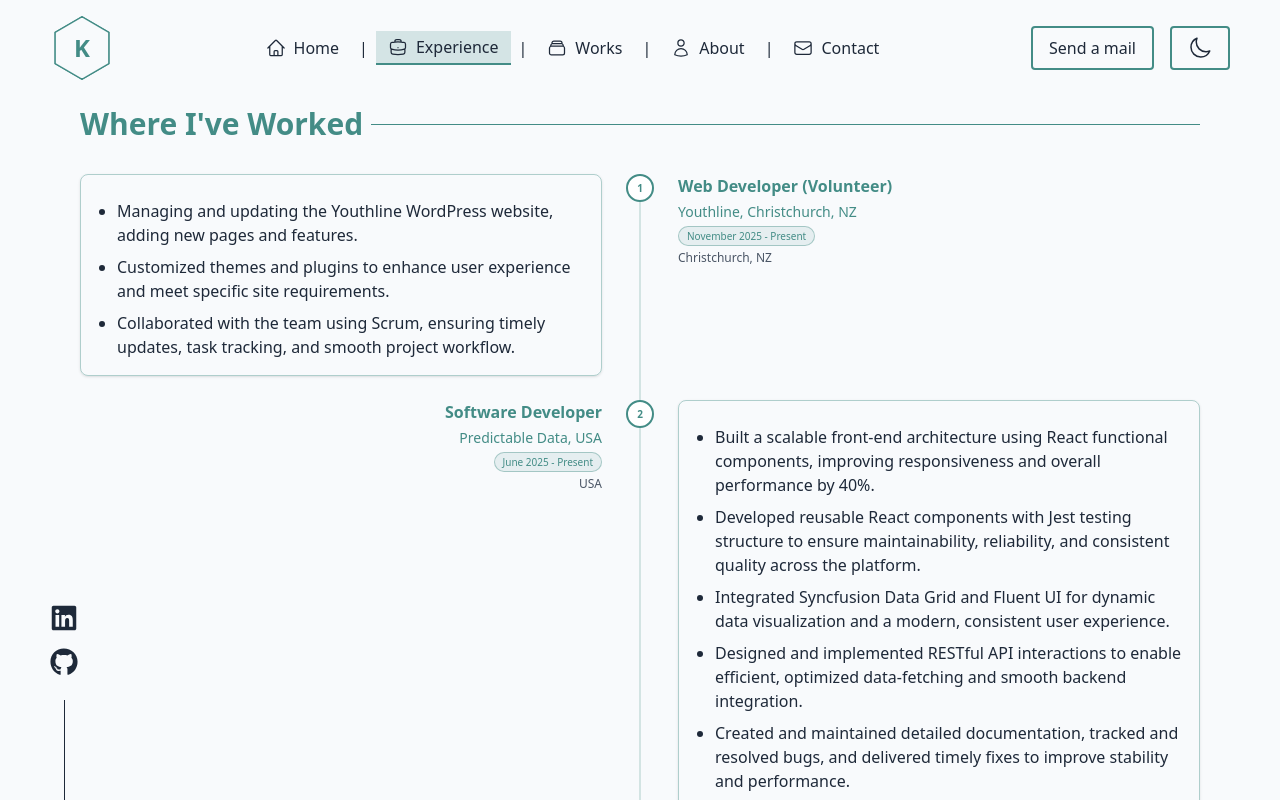
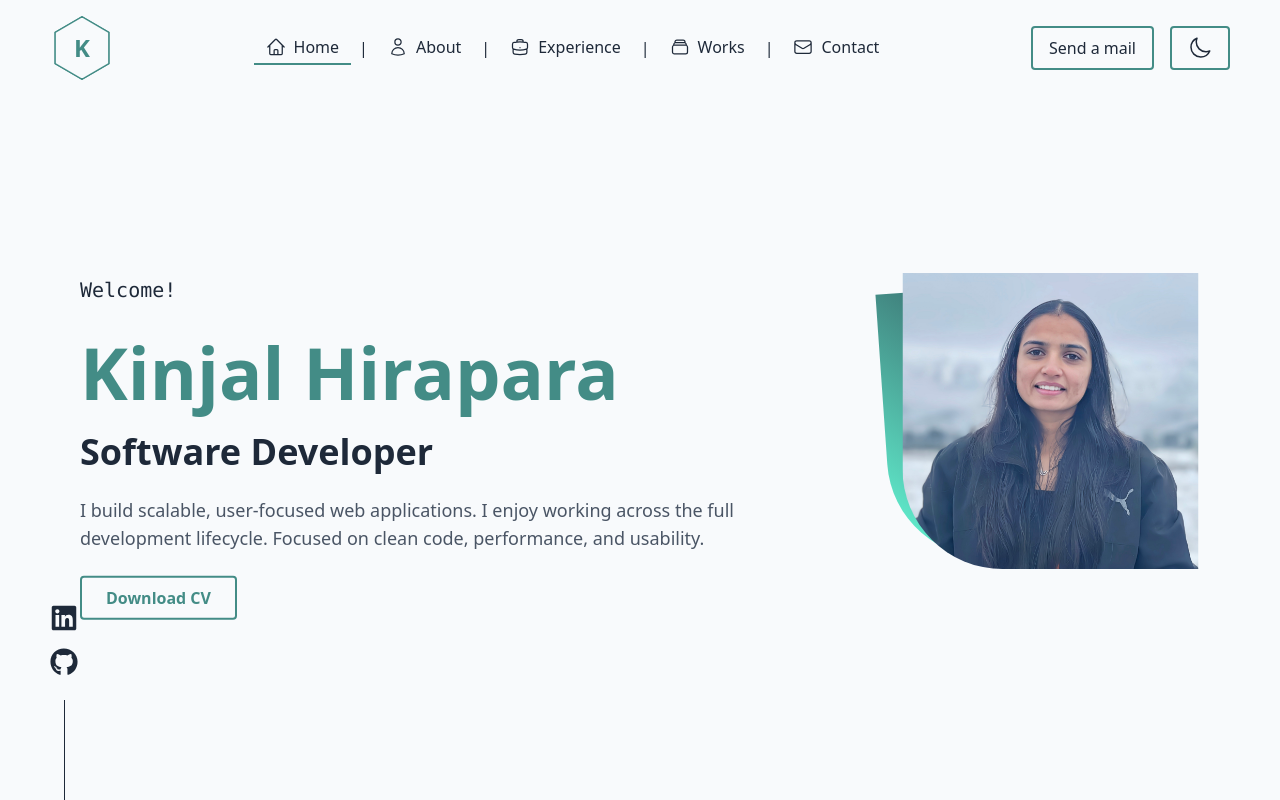
Before and after one commit to KinjalHirapara/portfolio, a React (Vite) app: page /experience in a window 1280 px wide. Built offline with nearby package versions, Linux system fonts and the light colour scheme.

Commit message:
Remove router and add  sections in  one page.

```diff
--- a/src/components/Experience.tsx
+++ b/src/components/Experience.tsx
@@ -16,7 +16,10 @@ const Experience: React.FC = () => {
   };
 
   return (
-    <section className="max-w-6xl mx-auto px-4 py-[50px] lg:pt-[10px] lg:pb-[0px] flex flex-col mobile-landscape-padding">
+    <section
+      id="experience"
+      className="max-w-6xl mx-auto px-4 py-[50px] lg:pt-[10px] lg:pb-[0px] flex flex-col mobile-landscape-padding"
+    >
       <motion.div
         initial={{ opacity: 0, y: -30 }}
         animate={{ opacity: 1, y: 0 }}
--- a/src/components/Home.tsx
+++ b/src/components/Home.tsx
@@ -4,7 +4,10 @@ import profileImg from "../assets/profile.jpg";
 
 const Home: React.FC = () => {
   return (
-    <section className="xl:h-full max-w-6xl mx-auto px-4 py-[50px] lg:py-[50px] flex flex-col justify-center mobile-landscape-padding">
+    <section
+      id="home"
+      className="xl:h-full max-w-6xl mx-auto px-4 py-[50px] lg:py-[50px] flex flex-col justify-center mobile-landscape-padding"
+    >
       <div className="flex flex-col-reverse md:flex-row gap-8 md:gap-2 items-center md:items-start">
         <div className="flex flex-col gap-6 flex-1">
           <motion.div
--- a/src/components/Nav.tsx
+++ b/src/components/Nav.tsx
@@ -2,7 +2,6 @@ import { useTheme } from "../context/ThemeContext";
 import NavLinks from "./NavLinks";
 import ThemeToggle from "./ThemeToggle";
 import { FaLinkedin, FaGithub } from "react-icons/fa";
-import { Link } from "react-router-dom";
 const Nav: React.FC = () => {
   const { theme } = useTheme();
 
@@ -11,7 +10,7 @@ const Nav: React.FC = () => {
       <nav
         className={`px-[5px] md:px-[50px] py-4 flex justify-between items-center w-full`}
       >
-        <Link to="/">
+        <a href="#home">
           <div className="logo relative w-16 h-16 text-primary">
             <div
               className={`hex-container inset-0 z-0 absolute top-0 left-0  flex items-center justify-center text-2xl font-bold cursor-pointer`}
@@ -22,7 +21,7 @@ const Nav: React.FC = () => {
               K
             </div>
           </div>
-        </Link>
+        </a>
         <div className="xl:flex hidden">
           <NavLinks />
         </div>
--- a/src/components/NavLinks.tsx
+++ b/src/components/NavLinks.tsx
@@ -1,32 +1,46 @@
-import { useLocation, useNavigate } from "react-router-dom";
+import { useEffect, useState } from "react";
 import { navLinks } from "../constants";
 
 const NavLinks: React.FC<{ className?: string }> = (props) => {
-  const location = useLocation();
-  const currentPath = location.pathname;
-  const navigate = useNavigate();
+  const [activeId, setActiveId] = useState(navLinks[0]?.id ?? "");
+
+  useEffect(() => {
+    const setFromHash = () => {
+      const hash = window.location.hash.replace("#", "");
+      if (hash) {
+        setActiveId(hash);
+      }
+    };
+
+    setFromHash();
+    window.addEventListener("hashchange", setFromHash);
+
+    return () => window.removeEventListener("hashchange", setFromHash);
+  }, []);
+
   return (
     <div
       className={`flex gap-2 justify-center items-center ${props.className}`}
     >
       {navLinks.map((link, index) => {
-        const path = link.id === "home" ? "/" : `/${link.id}`;
-        const isActive = currentPath === path;
         const Icon = link.icon;
+        const isActive = link.id === activeId;
 
         return (
           <div className="flex gap-2 justify-center items-center" key={index}>
-            <button
-              onClick={() => navigate(path)}
-              className={`cursor-pointer text-textlight flex items-center gap-2 px-3 py-1 capitalize ${
+            <a
+              href={`#${link.id}`}
+              className={`cursor-pointer text-textlight flex items-center gap-2 px-3 py-1 capitalize border-b-2 transition ${
                 isActive
-                  ? "bg-primary/20 border-b-2 border-primary"
-                  : "hover:bg-white/10"
+                  ? "border-primary"
+                  : "border-transparent hover:bg-white/10"
               }`}
+              aria-current={isActive ? "page" : undefined}
+              onClick={() => setActiveId(link.id)}
             >
               <Icon className="w-5 h-5" />
               <span className="hidden md:inline">{link.title}</span>
-            </button>
+            </a>
             {index < navLinks.length - 1 && (
               <div className="text-textlight">|</div>
             )}
--- a/src/components/Works.tsx
+++ b/src/components/Works.tsx
@@ -8,7 +8,7 @@ const Works: React.FC = () => {
   const [selectedProject, setSelectedProject] = useState(0);
   return (
     <section
-      id="projects"
+      id="works"
       className="max-w-6xl mx-auto flex flex-col px-4 py-[30px] lg:py-[10px] mobile-landscape-padding"
     >
       <motion.div
--- a/src/components/page.tsx
+++ b/src/components/page.tsx
@@ -1,6 +1,5 @@
 import { useTheme } from "../context/ThemeContext";
 
-import { BrowserRouter, Routes, Route } from "react-router-dom";
 import Home from "./Home";
 import About from "./About";
 import Experience from "./Experience";
@@ -35,14 +34,12 @@ const SectionRouter: React.FC = () => {
       <div className="flex flex-col full-height">
         <Nav />
         <div className="flex-1 flex flex-col overflow-auto">
-          <div className="flex-1 overflow-auto">
-            <Routes>
-              <Route path="/" element={<Home />} />
-              <Route path="/about" element={<About />} />
-              <Route path="/experience" element={<Experience />} />
-              <Route path="/works" element={<Works />} />
-              <Route path="/contact" element={<Contact />} />
-            </Routes>
+          <div id="page-scroll" className="flex-1 overflow-auto">
+            <Home />
+            <About />
+            <Experience />
+            <Works />
+            <Contact />
           </div>
           {/* nav links  */}
           <div className="xl:hidden md:block">
@@ -59,10 +56,6 @@ const SectionRouter: React.FC = () => {
 };
 
 const Page = () => {
-  return (
-    <BrowserRouter>
-      <SectionRouter />
-    </BrowserRouter>
-  );
+  return <SectionRouter />;
 };
 export default Page;
--- a/src/constants/index.tsx
+++ b/src/constants/index.tsx
@@ -30,6 +30,11 @@ export const navLinks = [
     icon: HomeIcon,
   },
   {
+    id: "about",
+    title: "About",
+    icon: UserIcon,
+  },
+  {
     id: "experience",
     title: "Experience",
     icon: BriefcaseIcon,
@@ -38,11 +43,6 @@ export const navLinks = [
     id: "works",
     title: "Works",
     icon: RectangleStackIcon,
-  },
-  {
-    id: "about",
-    title: "About",
-    icon: UserIcon,
   },
   {
     id: "contact",
```
